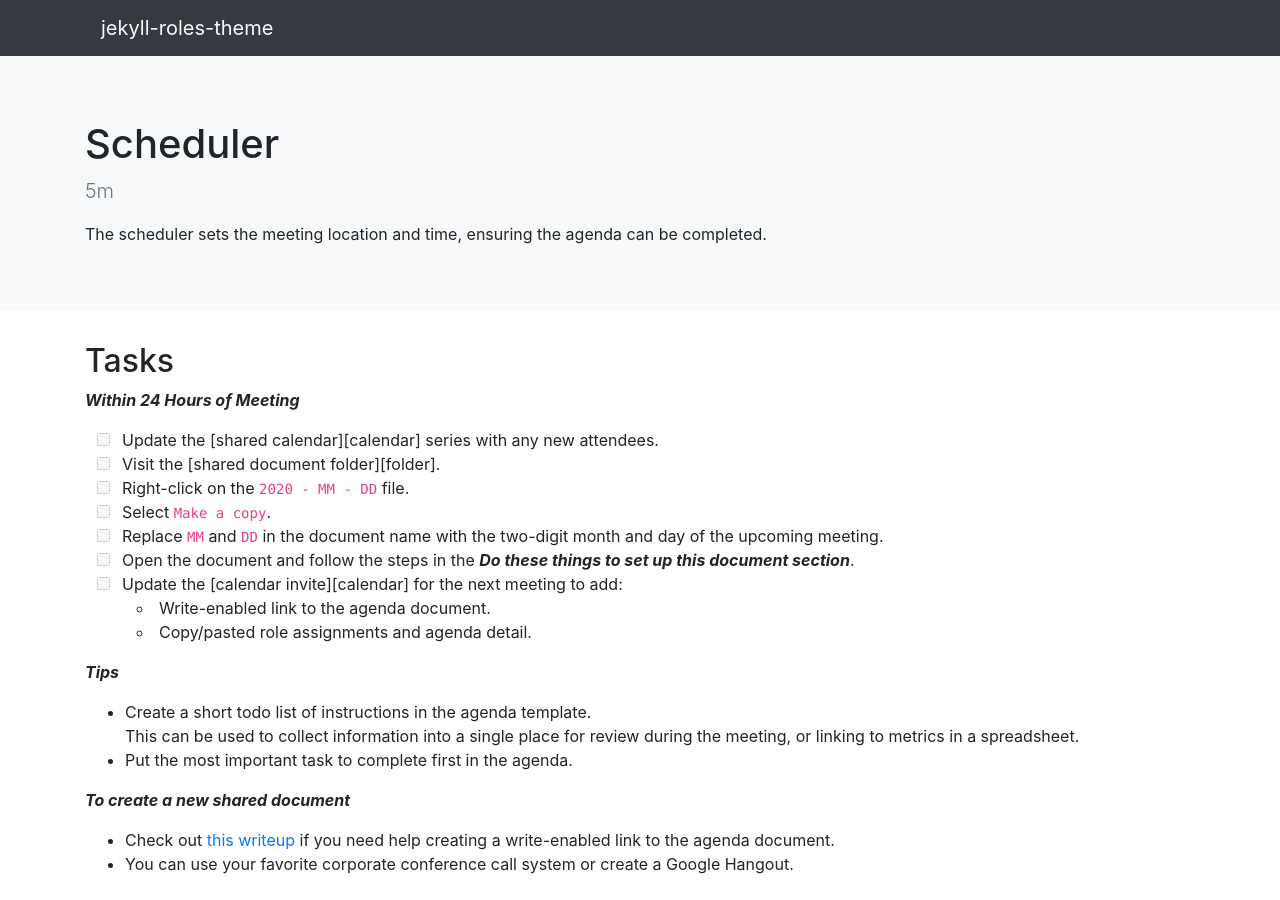
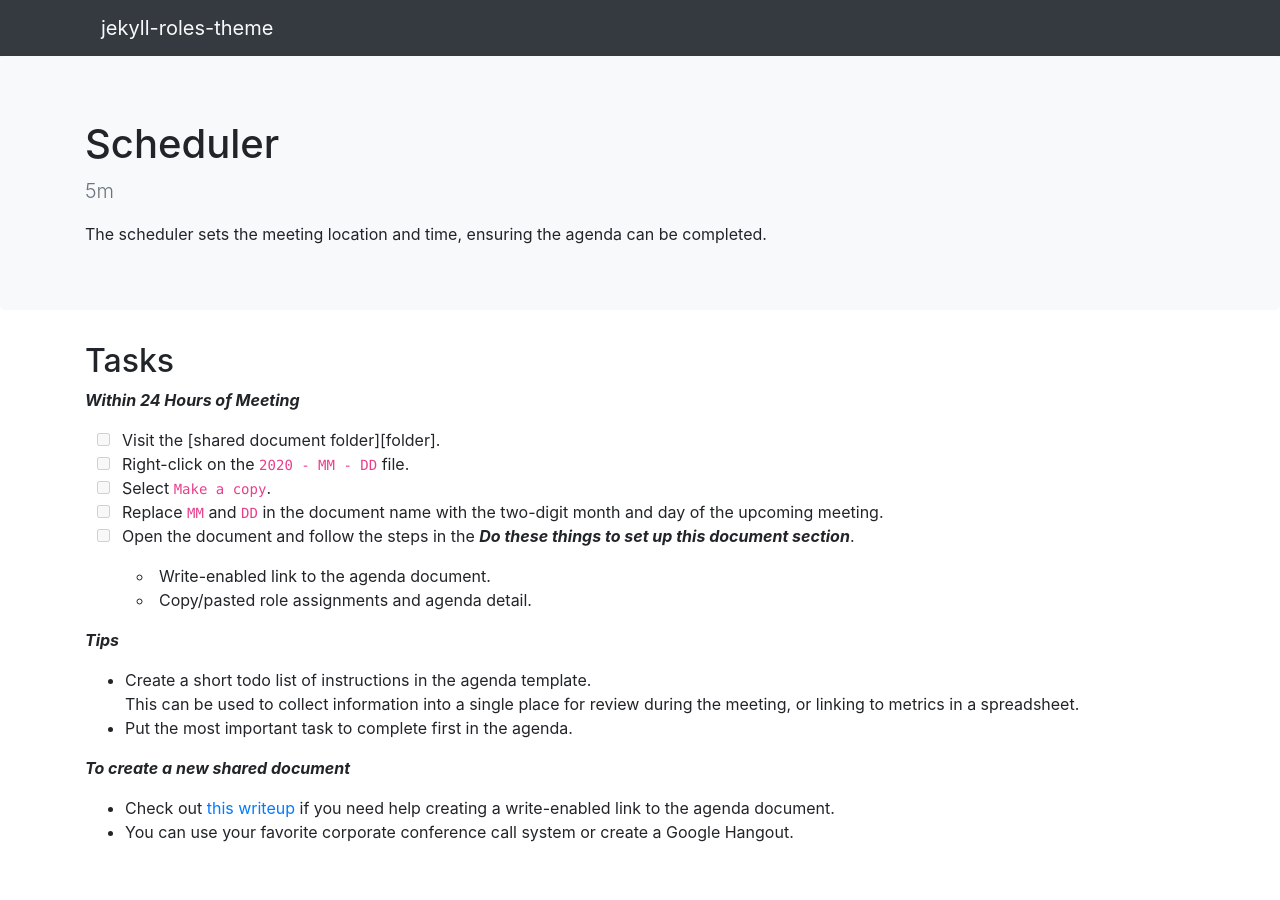
Before and after one commit to mrsanz/jekyll-roles-theme, a Jekyll site: the page built from roles/scheduler.md, in a window 1280 px wide. Built offline with Jekyll 4.4.1, drawn with Linux system fonts in a browser that asks for light colours; nearby versions of some CDN libraries.

Commit message:
Allow scheduling instance-by-instance

```diff
--- a/_includes/default_roles/scheduler.md
+++ b/_includes/default_roles/scheduler.md
@@ -2,13 +2,22 @@
 
 ***Within 24 Hours of Meeting***
 
+{% if page.invite_type == "series" %}
  - [ ] Update the [shared calendar][calendar] series with any new attendees.
+{% endif %}
  - [ ] Visit the [shared document folder][folder].
  - [ ] Right-click on the `2020 - MM - DD` file.
  - [ ] Select {% if page.reference == 'onedrive' %}`Copy to`.  Set the current folder as the target destination and click `Copy here`{% else %}`Make a copy`{% endif %}.
  - [ ] Replace `MM` and `DD` in the document name with the two-digit month and day of the upcoming meeting.
  - [ ] Open the document and follow the steps in the ***Do these things to set up this document section***.
+{% case page.invite_type %}
+{% when "series" %}
  - [ ] Update the [calendar invite][calendar] for the next meeting to add:
+{% when "instance" %}
+ - [ ] Reply-by-meeting to the notes from the previous meeting.
+Set the time and place to the next meetup.
+Be sure to include in the invite body:
+{% endcase %}
    * Write-enabled link to the agenda document.
    * Copy/pasted role assignments and agenda detail.
 
```
